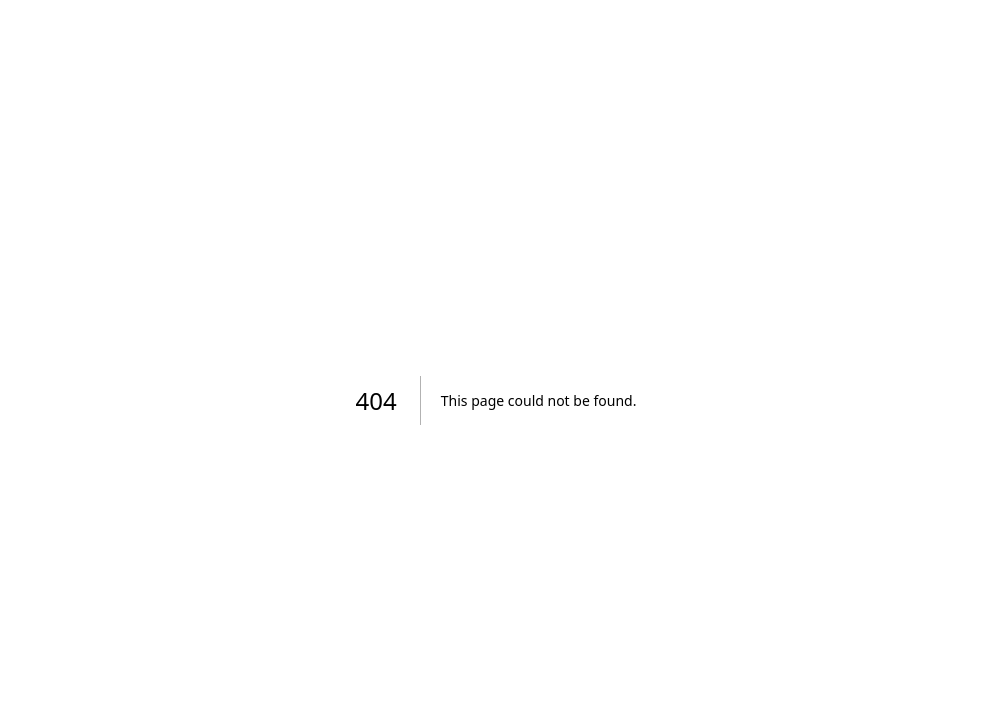
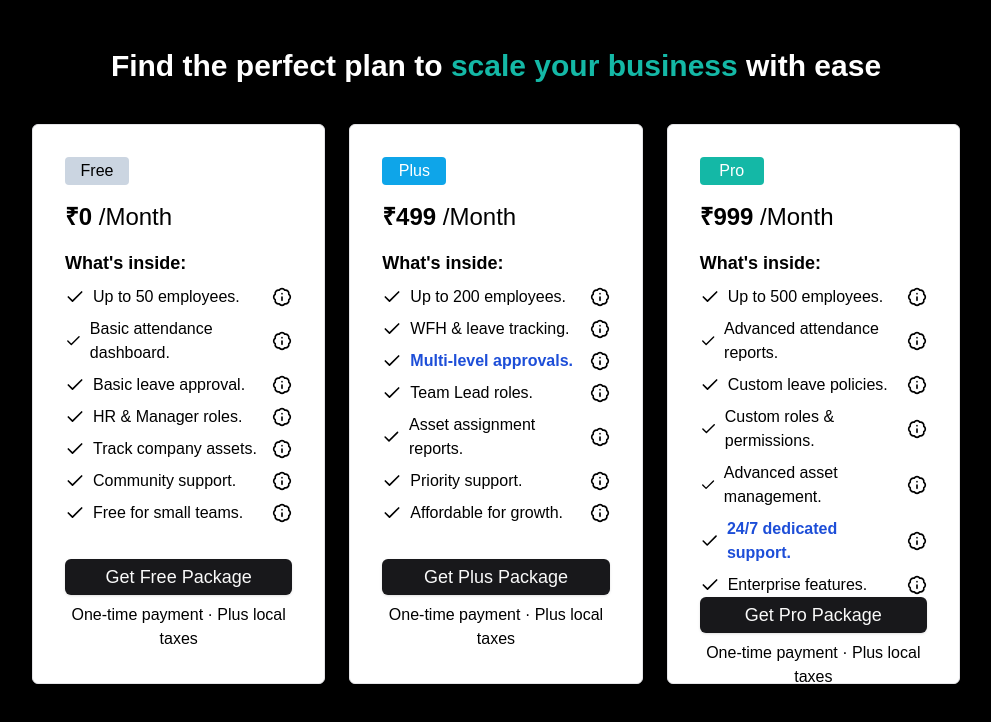
Before and after one commit to imaryankumar/EMS, a Next.js app in the folder frontend/: page /subscription in a window 1280 px wide. Before the commit this address had no page. Shown: the top 722 px of the page, without its empty margins (144-1135 px from the left). Built offline with nearby package versions, Linux system fonts and the light colour scheme.

Commit message:
Add:Subscription cards UI

```diff
--- a/frontend/src/app/layout.tsx
+++ b/frontend/src/app/layout.tsx
@@ -1,13 +1,13 @@
 import type { Metadata } from "next";
-import { Geist, Geist_Mono } from "next/font/google";
+import { Roboto_Mono , Roboto_Serif} from "next/font/google";
 import "./globals.css";
 
-const geistSans = Geist({
+const geistSans = Roboto_Serif({
   variable: "--font-geist-sans",
   subsets: ["latin"],
 });
 
-const geistMono = Geist_Mono({
+const geistMono = Roboto_Mono({
   variable: "--font-geist-mono",
   subsets: ["latin"],
 });
--- /dev/null
+++ b/frontend/src/app/subscription/page.tsx
@@ -0,0 +1,158 @@
+import PlansCard from "../../components/common/PlansCard";
+
+const SubscriptionPlan = () => {
+
+  const plans = [
+    {
+      title: "Free",
+      price: "0",
+      features: [
+        {
+          id: 1,
+          planText: "Up to 50 employees.",
+          info: "Great for small teams just getting started.",
+        },
+        {
+          id: 2,
+          planText: "Basic attendance dashboard.",
+          info: "Track attendance with a simple dashboard.",
+        },
+        {
+          id: 3,
+          planText: "Basic leave approval.",
+          info: "Employees can apply for leave, managers approve.",
+        },
+        {
+          id: 4,
+          planText: "HR & Manager roles.",
+          info: "Assign basic roles for HR and Managers.",
+        },
+        {
+          id: 5,
+          planText: "Track company assets.",
+          info: "Track assets with basic records.",
+        },
+        {
+          id: 6,
+          planText: "Community support.",
+          info: "Access user forums for troubleshooting.",
+        },
+        {
+          id: 7,
+          planText: "Free for small teams.",
+          info: "Perfect for startups and small businesses.",
+        },
+      ],
+      btnText: "Free",
+      bgBtnColor: "bg-slate-300 text-black",
+    },
+    {
+      title: "Plus",
+      price: "499",
+      features: [
+        {
+          id: 1,
+          planText: "Up to 200 employees.",
+          info: "Support for growing teams and businesses.",
+        },
+        {
+          id: 2,
+          planText: "WFH & leave tracking.",
+          info: "Track WFH days and leave approvals.",
+        },
+        {
+          id: 3,
+          planText: "Multi-level approvals.",
+          info: "Set approval hierarchy for leave requests.",
+        },
+        {
+          id: 4,
+          planText: "Team Lead roles.",
+          info: "Assign team leads with limited access.",
+        },
+        {
+          id: 5,
+          planText: "Asset assignment reports.",
+          info: "Generate reports on asset distribution.",
+        },
+        {
+          id: 6,
+          planText: "Priority support.",
+          info: "Get faster responses with email support.",
+        },
+        {
+          id: 7,
+          planText: "Affordable for growth.",
+          info: "Great value for businesses scaling up.",
+        },
+      ],
+      btnText: "Plus",
+      bgBtnColor: "bg-sky-500 text-white",
+    },
+    {
+      title: "Pro",
+      price: "999",
+      features: [
+        {
+          id: 1,
+          planText: "Up to 500 employees.",
+          info: "Designed for large teams and enterprises.",
+        },
+        {
+          id: 2,
+          planText: "Advanced attendance reports.",
+          info: "Detailed analytics on attendance trends.",
+        },
+        {
+          id: 3,
+          planText: "Custom leave policies.",
+          info: "Create and automate custom leave workflows.",
+        },
+        {
+          id: 4,
+          planText: "Custom roles & permissions.",
+          info: "Fully customizable roles for your organization.",
+        },
+        {
+          id: 5,
+          planText: "Advanced asset management.",
+          info: "Track and analyze large volumes of assets.",
+        },
+        {
+          id: 6,
+          planText: "24/7 dedicated support.",
+          info: "Access support at any time, day or night.",
+        },
+        {
+          id: 7,
+          planText: "Enterprise features.",
+          info: "Unlock premium features for large enterprises.",
+        },
+      ],
+      btnText: "Pro",
+      bgBtnColor: "bg-teal-500 text-white",
+    },
+  ];
+
+  return (
+      <div className="w-full h-full flex flex-col items-center justify-center gap-8 sm:gap-10 py-12">
+        <h2 className="text-xl sm:text-3xl text-center font-semibold">
+         Find the perfect plan to <span className="text-teal-500 font-semibold">scale your business</span> with ease
+        </h2>
+        <div className="w-full flex flex-col lg:flex-row items-start justify-center gap-6 px-6 sm:px-32 lg:px-44">
+          {plans.map((plan, index) => (
+            <PlansCard
+              key={index}
+              title={plan.title}
+              price={plan.price}
+              plans={plan.features}
+              btnText={plan.btnText}
+              bgBtnColor={plan.bgBtnColor}
+            />
+          ))}
+        </div>
+      </div>
+  );
+};
+
+export default SubscriptionPlan;
--- /dev/null
+++ b/frontend/src/components/common/PlansCard.tsx
@@ -0,0 +1,52 @@
+import { BadgeInfo, Check } from "lucide-react";
+import { Button } from "../ui/button";
+
+
+const PlansCard = ({ title, plans, price, btnText, bgBtnColor }: any) => {
+  const isPresent = ["24/7 dedicated support.", "Multi-level approvals."]
+  return (
+    <div
+      className={`w-full h-[32rem] sm:h-[35rem] border rounded-md flex flex-col items-start justify-between p-4 md:p-6 lg:p-8 shadow-xl bg-white text-black `}>
+      <div className="flex flex-col gap-4 w-full">
+        <span
+          className={`p-0.5 w-16 bg-gray-200 text-black rounded text-center ${bgBtnColor}`}>
+          {title}
+        </span>
+        <h3 className="text-2xl font-semibold">
+          ₹{price}{" "}
+          <span className="font-medium">/Month</span>
+        </h3>
+        <div className="flex flex-col gap-2">
+          <p className="text-lg font-semibold">What's inside:</p>
+          {plans?.map((item: any) => {
+            return (
+              <div
+                key={item?.id}
+                className=" w-full flex gap-2 items-center justify-between">
+                <div className="flex gap-2 items-center">
+                  <Check size={20} />
+                  <span
+                    className={`${
+                      isPresent.includes(item?.planText) &&
+                    "text-blue-700 font-semibold"
+                    }`}>
+                    {item?.planText}
+                  </span>
+                </div>
+                <span title={item?.info} className="cursor-pointer">
+                  <BadgeInfo size={20} />
+                </span>
+              </div>
+            );
+          })}
+        </div>
+      </div>
+      <div className="w-full flex flex-col gap-2">
+        <Button className={`w-full text-lg cursor-pointer`}>Get {btnText} Package</Button>
+        <span className="text-center">One-time payment · Plus local taxes</span>
+      </div>
+    </div>
+  );
+};
+
+export default PlansCard;
```
